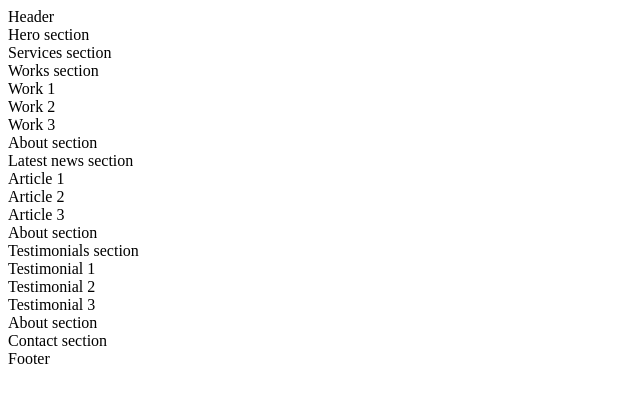
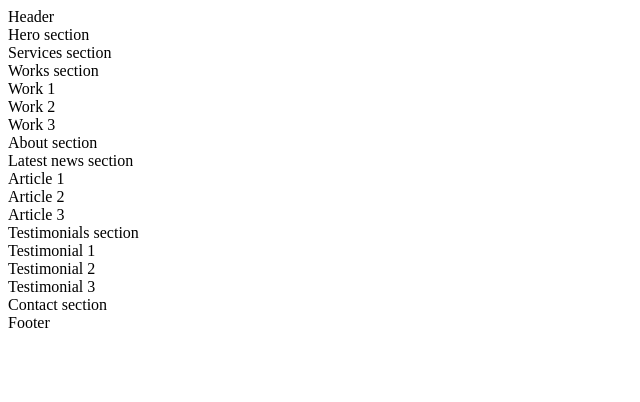
Before and after one commit to Gabyriv/holbertonschool-web_front_end, a plain HTML site: page html_advanced/6-index.html in a window 1280 px wide. Shown: the whole page, without its empty margins (0-640 px from the left). Drawn offline with Linux system fonts and the light colour scheme.

Commit message:
rm duplicated about section

```diff
--- a/html_advanced/6-index.html
+++ b/html_advanced/6-index.html
@@ -2,7 +2,7 @@
 <html dir="ltr" lang="en">
     <head>
         <meta charset="utf-8">
-        <meta name="viewport" content="width = device-width, initial-scale = 1.0, viewport-fit = cover">
+        <meta name="viewport" content="width=device-width, initial-scale=1.0, viewport-fit=cover">
         <title>Homepage - Techium</title>
         <meta name="description" content="Techium is a digital agency">
         <link rel="icon" type="image/x-icon" href="./favicon.ico">
@@ -26,14 +26,12 @@
             <article>Article 2</article>
             <article>Article 3</article>
         </section>
-        <section>About section</section>
         <section>
             Testimonials section
             <article>Testimonial 1</article>
             <article>Testimonial 2</article>
             <article>Testimonial 3</article>
         </section>
-        <section>About section</section>
         <section>Contact section</section>
         </main>
         <footer>Footer</footer>
```
